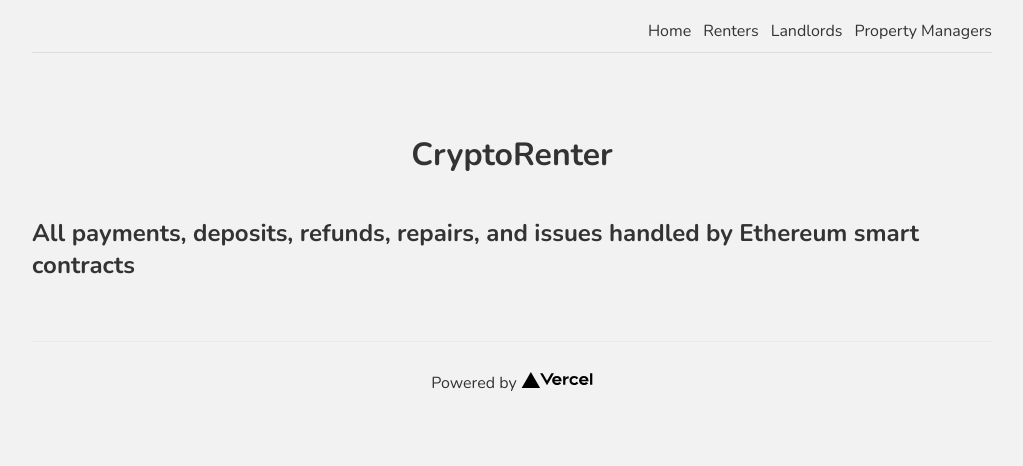
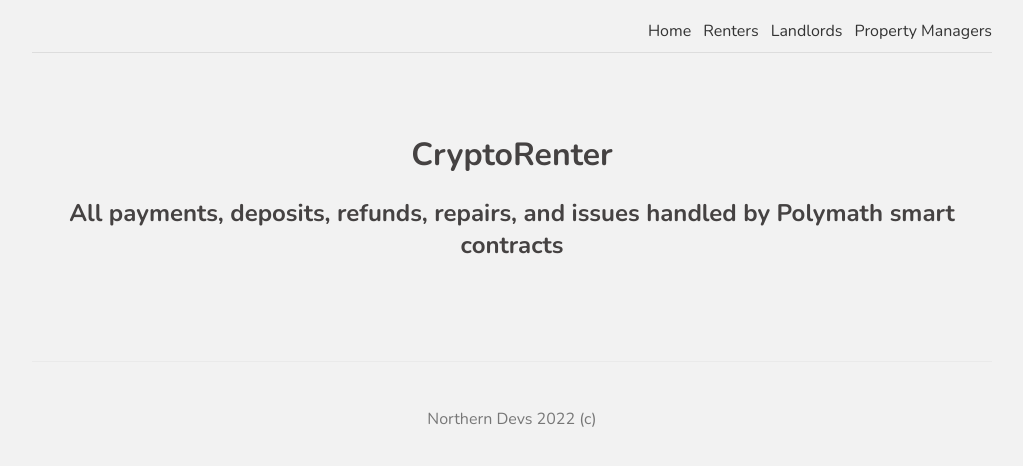
Before and after one commit to mister-bee/cryptorenter, a Next.js app: page / in a window 1280 px wide. Shown: the top 466 px of the page, without its empty margins (128-1151 px from the left). Built offline with nearby package versions, Linux system fonts and the light colour scheme.

Commit message:
modify 404 and add useRouter

```diff
--- a/comps/Footer.js
+++ b/comps/Footer.js
@@ -1,19 +1,10 @@
-import Image from 'next/image'
 import styles from '../styles/Home.module.css'
 
 export default function Footer() {
   return (
     <footer className={styles.footer}>
-      <a
-        href="https://vercel.com?utm_source=create-next-app&utm_medium=default-template&utm_campaign=create-next-app"
-        target="_blank"
-        rel="noopener noreferrer"
-      >
-        Powered by{' '}
-        <span className={styles.logo}>
-          <Image src="/vercel.svg" alt="Vercel Logo" width={72} height={16} />
-        </span>
-      </a>
-    </footer>
+      <p>Northern Devs 2022 (c)
+      </p>
+    </footer >
   )
 }
--- a/pages/index.js
+++ b/pages/index.js
@@ -1,55 +1,22 @@
 import Head from 'next/head'
-import Footer from '../comps/Footer'
-import Navbar from '../comps/Navbar'
 import styles from '../styles/Home.module.css'
 
 export default function Home() {
   return (
-    <div className={styles.container}>
+    <div className={styles.title}>
+
       <Head>
         <title>Cryptastate</title>
-        <meta name="description" content="Generated by create next app" />
+        <meta name="description" content="" />
         <link rel="icon" href="/favicon.ico" />
       </Head>
       <main className={styles.main}>
-        <h1 className={styles.title}>
+        <h1 className={styles.text}>
           CryptoRenter
         </h1>
-        <h2>All payments, deposits, refunds, repairs, and issues handled by Ethereum smart contracts</h2>
+        <h2 className={styles.text}>All payments, deposits, refunds, repairs, and issues handled by Polymath smart contracts</h2>
+
       </main>
     </div>
   )
 }
-
-
-
-
-{/* <div className={styles.grid}>
-          <a href="https://nextjs.org/docs" className={styles.card}>
-            <h2>Documentation &rarr;</h2>
-            <p>Find in-depth information about Next.js features and API.</p>
-          </a>
-
-          <a href="https://nextjs.org/learn" className={styles.card}>
-            <h2>Learn &rarr;</h2>
-            <p>Learn about Next.js in an interactive course with quizzes!</p>
-          </a>
-
-          <a
-            href="https://github.com/vercel/next.js/tree/canary/examples"
-            className={styles.card}
-          >
-            <h2>Examples &rarr;</h2>
-            <p>Discover and deploy boilerplate example Next.js projects.</p>
-          </a>
-
-          <a
-            href="https://vercel.com/new?utm_source=create-next-app&utm_medium=default-template&utm_campaign=create-next-app"
-            className={styles.card}
-          >
-            <h2>Deploy &rarr;</h2>
-            <p>
-              Instantly deploy your Next.js site to a public URL with Vercel.
-            </p>
-          </a>
-        </div> */}
--- a/pages/landlords.js
+++ b/pages/landlords.js
@@ -1,9 +1,5 @@
-import Navbar from "../comps/Navbar";
-
 export default function background() {
   return (
-    <>
-      <h1>Landlords</h1>
-    </>
+    <> <h1>Landlords</h1></>
   )
 }
--- a/styles/Home.module.css
+++ b/styles/Home.module.css
@@ -5,7 +5,7 @@
 }
 
 .text {
-  color: #777;
+  color: rgb(69, 66, 66);
 }
 
 .btn {
@@ -18,120 +18,3 @@
   color: white;
   text-align: center;
 }
-
-/* .container {
-  padding: 0 2rem;
-}
-
-.main {
-  min-height: 100vh;
-  padding: 4rem 0;
-  flex: 1;
-  display: flex;
-  flex-direction: column;
-  justify-content: center;
-  align-items: center;
-}
-
-.footer {
-  display: flex;
-  flex: 1;
-  padding: 2rem 0;
-  border-top: 1px solid #eaeaea;
-  justify-content: center;
-  align-items: center;
-}
-
-.footer a {
-  display: flex;
-  justify-content: center;
-  align-items: center;
-  flex-grow: 1;
-}
-
-.title a {
-  color: #0070f3;
-  text-decoration: none;
-}
-
-.title a:hover,
-.title a:focus,
-.title a:active {
-  text-decoration: underline;
-}
-
-.title {
-  margin: 0;
-  line-height: 1.15;
-  font-size: 4rem;
-}
-
-.title,
-.description {
-  text-align: center;
-}
-
-.description {
-  margin: 4rem 0;
-  line-height: 1.5;
-  font-size: 1.5rem;
-}
-
-.code {
-  background: #fafafa;
-  border-radius: 5px;
-  padding: 0.75rem;
-  font-size: 1.1rem;
-  font-family: Menlo, Monaco, Lucida Console, Liberation Mono, DejaVu Sans Mono,
-    Bitstream Vera Sans Mono, Courier New, monospace;
-}
-
-.grid {
-  display: flex;
-  align-items: center;
-  justify-content: center;
-  flex-wrap: wrap;
-  max-width: 800px;
-}
-
-.card {
-  margin: 1rem;
-  padding: 1.5rem;
-  text-align: left;
-  color: inherit;
-  text-decoration: none;
-  border: 1px solid #eaeaea;
-  border-radius: 10px;
-  transition: color 0.15s ease, border-color 0.15s ease;
-  max-width: 300px;
-}
-
-.card:hover,
-.card:focus,
-.card:active {
-  color: #0070f3;
-  border-color: #0070f3;
-}
-
-.card h2 {
-  margin: 0 0 1rem 0;
-  font-size: 1.5rem;
-}
-
-.card p {
-  margin: 0;
-  font-size: 1.25rem;
-  line-height: 1.5;
-}
-
-.logo {
-  height: 1em;
-  margin-left: 0.5rem;
-}
-
-@media (max-width: 600px) {
-  .grid {
-    width: 100%;
-    flex-direction: column;
-  }
-} */
--- a/styles/globals.css
+++ b/styles/globals.css
@@ -42,19 +42,11 @@
   border-top: 1px solid #eaeaea;
 }
 
-/* html,
-body {
-  padding: 0;
-  margin: 0;
-  font-family: -apple-system, BlinkMacSystemFont, Segoe UI, Roboto, Oxygen,
-    Ubuntu, Cantarell, Fira Sans, Droid Sans, Helvetica Neue, sans-serif;
+.not-found {
+  text-align: center;
 }
 
-a {
-  color: inherit;
-  text-decoration: none;
+.not-found a {
+  color: #4979ff;
+  text-decoration: underline;
 }
-
-* {
-  box-sizing: border-box;
-} */
```
Also changed, not shown: pages/404.js (added, +32 -0 lines).
